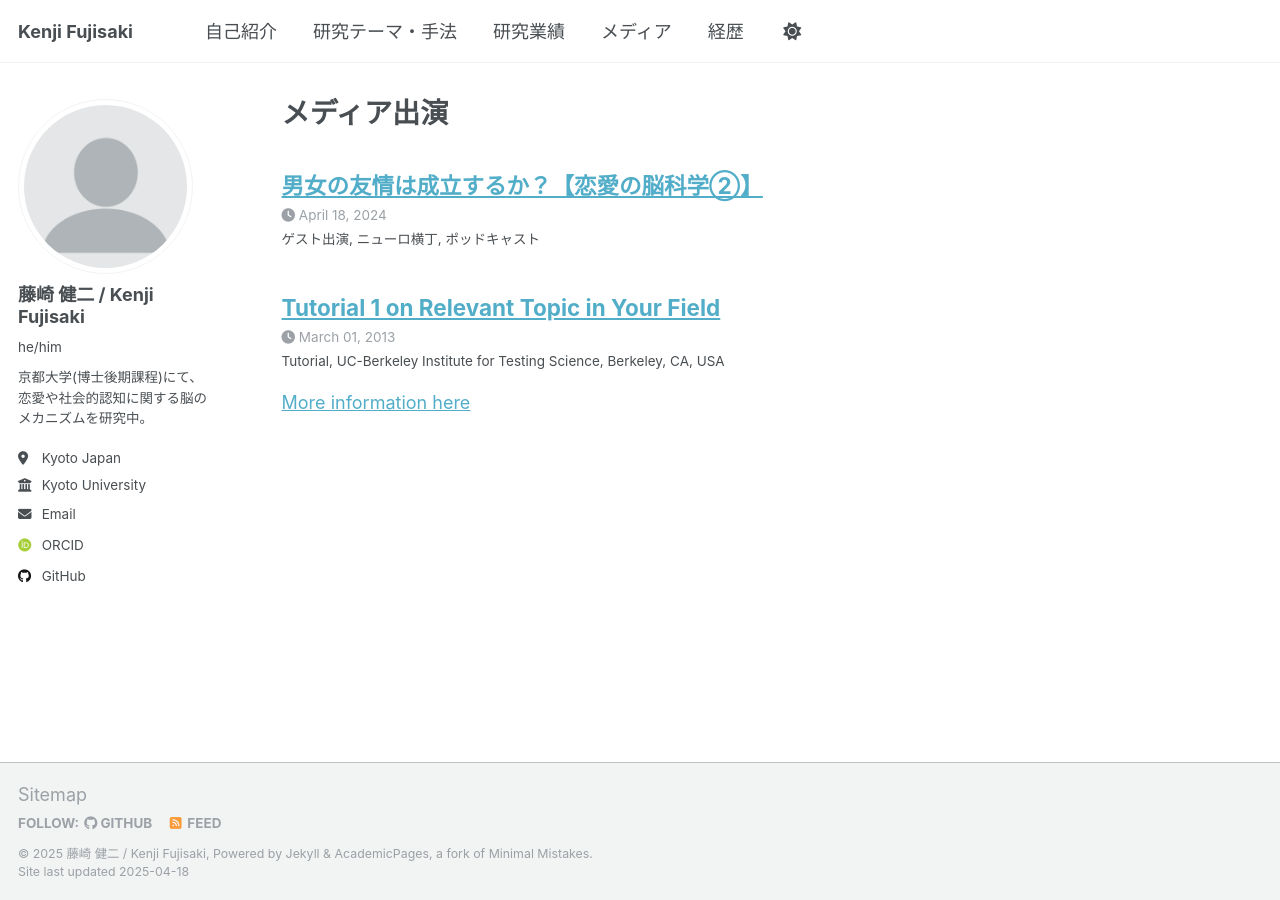
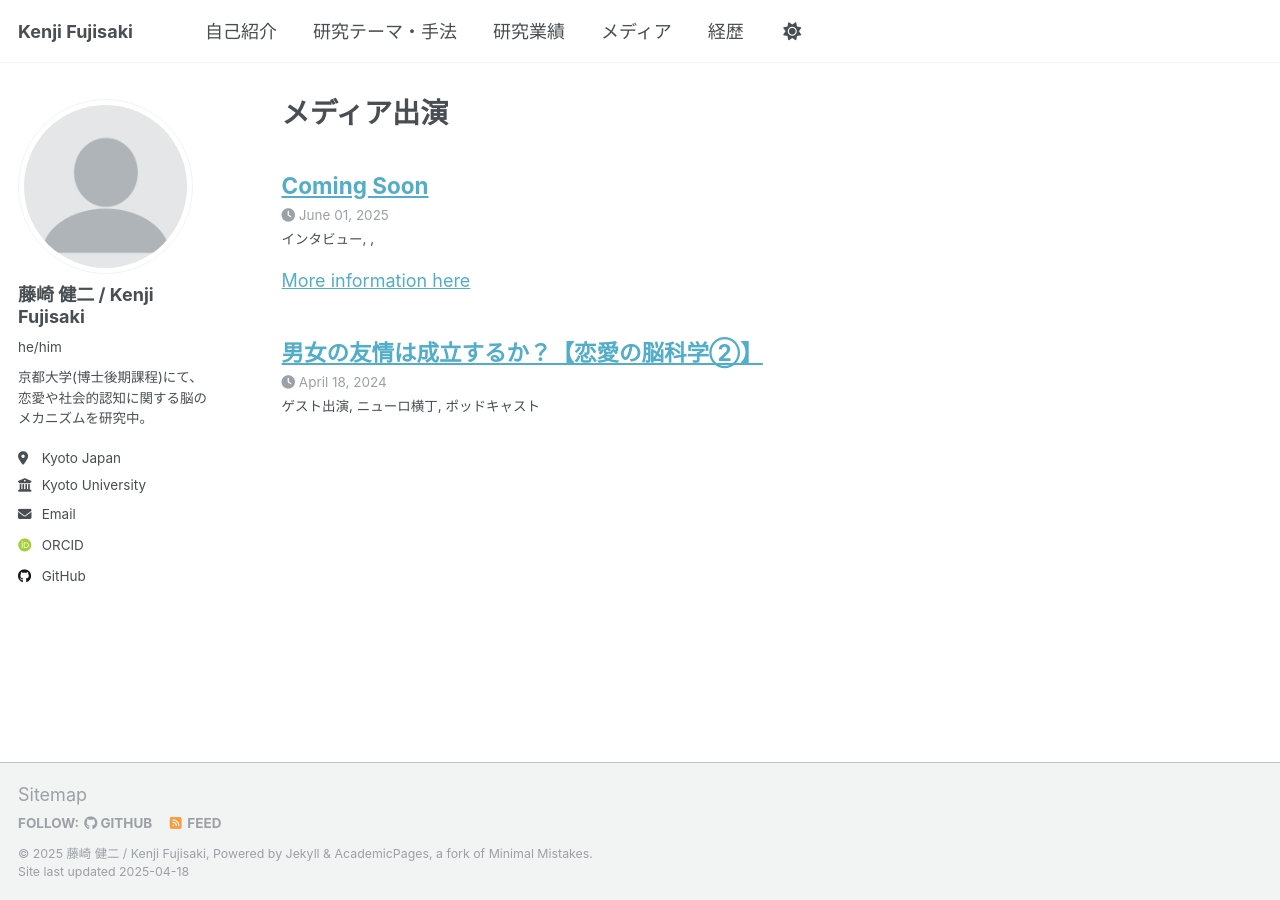
Before and after one commit to kenjifujisaki-research/kenjifujisaki-research.github.io, a Jekyll site: the page built from _pages/talks.html, in a window 1280 px wide. Built offline with Jekyll 4.4.1, drawn with Linux system fonts in a browser that asks for light colours; some web fonts are replaced.

Commit message:
Update and rename 2013-03-01-tutorial-1.md to 2025_VIE_インタビュー.md

```diff
--- a/_talks/2013-03-01-tutorial-1.md
+++ b/_talks/2025_VIE_インタビュー.md
@@ -1,11 +1,11 @@
 ---
-title: "Tutorial 1 on Relevant Topic in Your Field"
+title: "Coming Soon"
 collection: talks
-type: "Tutorial"
-permalink: /talks/2013-03-01-tutorial-1
-venue: "UC-Berkeley Institute for Testing Science"
-date: 2013-03-01
-location: "Berkeley, CA, USA"
+type: "インタビュー"
+permalink: /talks/2025_VIE_インタビュー
+venue: ""
+date: 2025-06-01
+location: ""
 ---
 
 [More information here](http://exampleurl.com)
```
